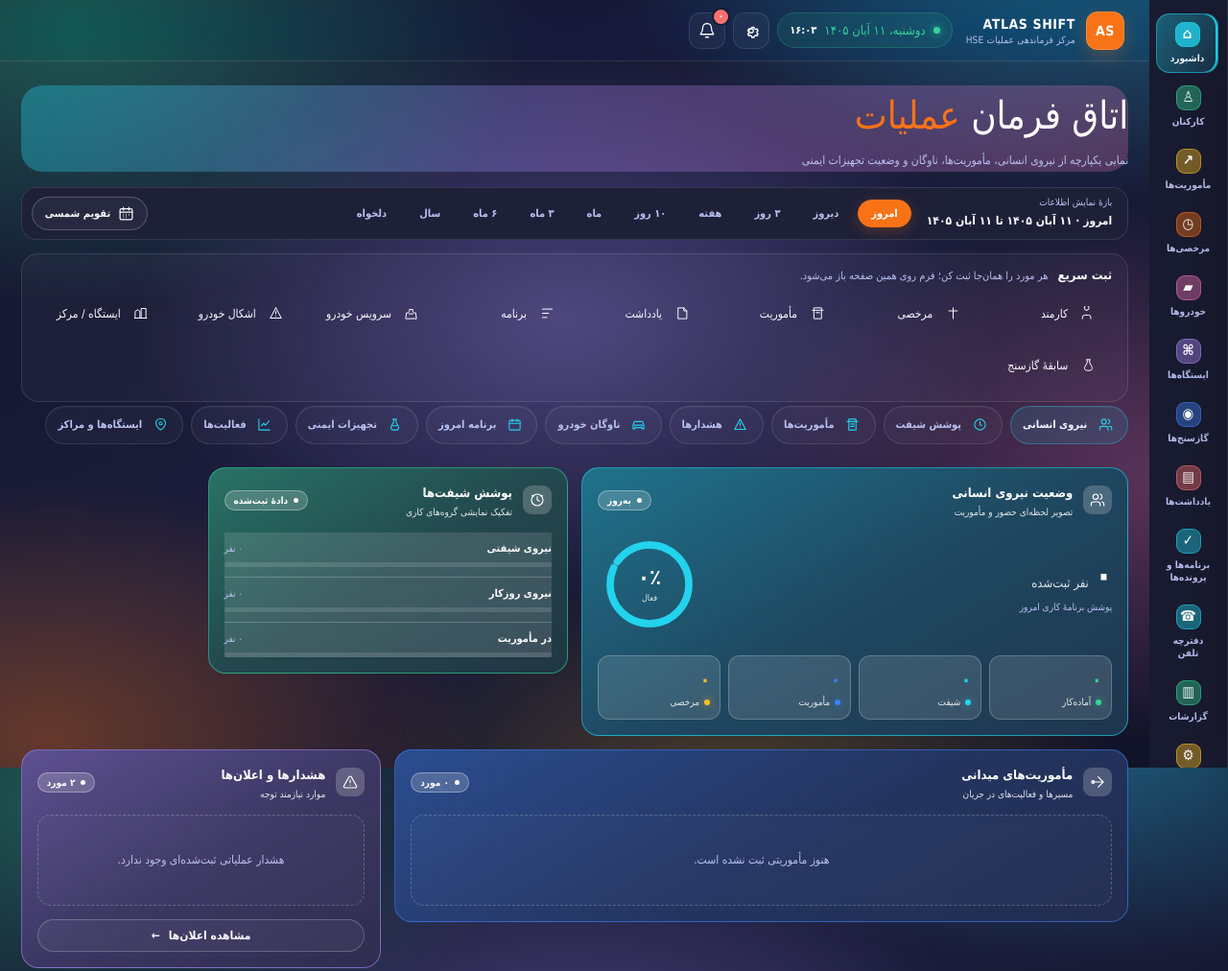
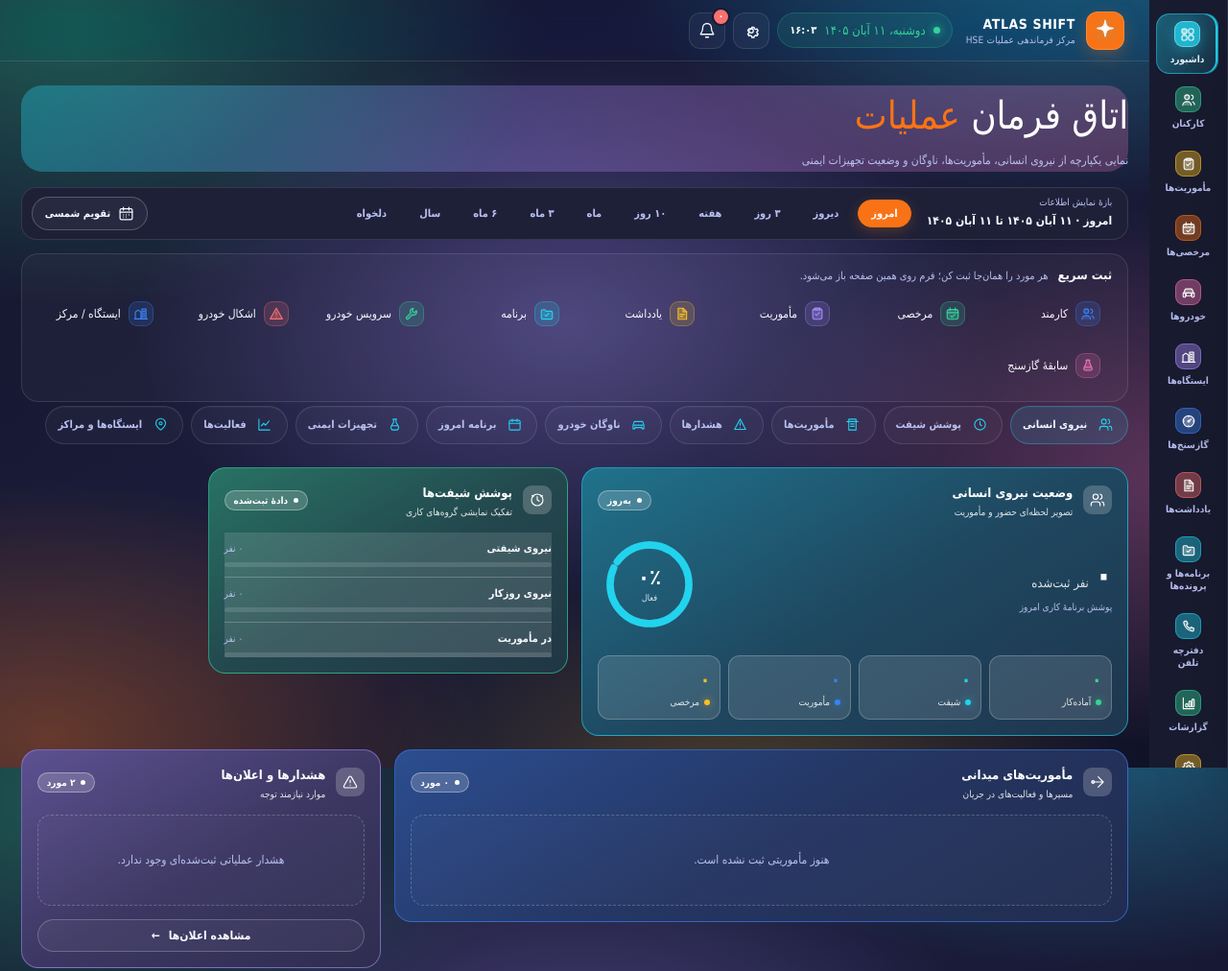
Before and after one commit to atlasaico2026b/shfit-gpt, a plain HTML site: page index.html in a window 1280 px wide. Shown: the top 1012 px of the page at 96% size. Drawn offline with Linux system fonts and the light colour scheme.

Commit message:
feat(icons): custom ATLAS glyph set, colored nav chips, new compass app icon
Co-authored-by: Shogo Agent <agent@shogo.ai>

```diff
--- /dev/null
+++ b/design/atlas-icons.css
@@ -0,0 +1,93 @@
+/* ─────────────────────────────────────────────────────────────────────────
+   ATLAS GLYPHS — استایل مجموعهٔ آیکون اختصاصی
+   هر آیکون دو لایه دارد: لایهٔ توپر کم‌رنگ (.f) و لایهٔ خط (.s)
+   ───────────────────────────────────────────────────────────────────────── */
+.atlas-ico {
+  width: 1em;
+  height: 1em;
+  display: block;
+  overflow: visible;
+}
+.atlas-ico .f {
+  fill: currentColor;
+  opacity: 0.22;
+  stroke: none;
+}
+.atlas-ico .s {
+  fill: none;
+  stroke: currentColor;
+  stroke-width: 1.7;
+  stroke-linecap: round;
+  stroke-linejoin: round;
+}
+
+/* ── ریل منو: تراشهٔ رنگی هر آیتم ─────────────────────────────────────── */
+.app-menu-item > .nav-ico {
+  display: grid;
+  place-items: center;
+  width: 27px;
+  height: 27px;
+  border-radius: 9px;
+  flex: none;
+  font-size: 16px;
+  color: var(--c-white);
+  background: rgba(var(--item-hue, var(--accent-rgb)), 0.42);
+  box-shadow: inset 0 0 0 1px rgba(var(--item-hue, var(--accent-rgb)), 0.55);
+  transition: background 0.18s ease, box-shadow 0.18s ease, transform 0.18s ease;
+}
+.app-menu-item > .nav-ico .atlas-ico { width: 16px; height: 16px; }
+.app-menu-item > .nav-ico .atlas-ico .f { opacity: 0.3; }
+.app-menu-item:hover > .nav-ico,
+.app-menu-item.active > .nav-ico {
+  background: rgba(var(--item-hue, var(--accent-rgb)), 0.8);
+  box-shadow: inset 0 0 0 1px rgba(var(--c-white-rgb), 0.35), 0 4px 14px rgba(var(--item-hue, var(--accent-rgb)), 0.35);
+  transform: translateY(-1px);
+}
+.app-menu-item:hover > .nav-ico .atlas-ico .f,
+.app-menu-item.active > .nav-ico .atlas-ico .f { opacity: 0.42; }
+
+/* ── نشان برنامه در نوار بالا ─────────────────────────────────────────── */
+.brandmark:before,
+.brandmark:after { display: none; }
+.brandmark-glyph {
+  display: grid;
+  place-items: center;
+  width: 100%;
+  height: 100%;
+  font-size: 24px;
+  color: var(--c-white);
+  filter: drop-shadow(0 2px 6px rgba(var(--c-cyan-rgb), 0.45));
+}
+.brandmark-glyph .atlas-ico { width: 26px; height: 26px; }
+.brandmark-glyph .atlas-ico .f { opacity: 0.95; color: #ffffff; }
+.brandmark-glyph .atlas-ico .s { stroke-width: 1.4; color: #ffffff; opacity: 0.9; }
+
+/* ── دکمه‌های ثبت سریع داشبورد ────────────────────────────────────────── */
+.quick-add-icon .atlas-ico { width: 16px; height: 16px; }
+.quick-add-icon .atlas-ico .f { opacity: 0.28; }
+.quick-add-btn:hover .quick-add-icon .atlas-ico .f { opacity: 0.4; }
+
+/* ── نشان دستهٔ اعلان‌ها ──────────────────────────────────────────────── */
+.alert-symbol .atlas-ico,
+.notice-mark .atlas-ico { width: 17px; height: 17px; }
+.alert-symbol .atlas-ico .f,
+.notice-mark .atlas-ico .f { opacity: 0.34; }
+.alert-symbol .atlas-ico .s,
+.notice-mark .atlas-ico .s { stroke-width: 1.9; }
+
+/* ── آیکون‌های داخل عنوان ویجت‌ها و سرصفحه‌ها ─────────────────────────── */
+.widget-icon .atlas-ico { width: 17px; height: 17px; }
+.widget-icon .atlas-ico .f { opacity: 0.26; }
+
+/* ── تراشهٔ رنگی آیکون در دکمه‌های ثبت سریع (بر اساس tone) ─────────────── */
+.quick-add-btn .quick-add-icon {
+  color: rgb(var(--tone-rgb, var(--c-white-rgb)));
+  background: rgba(var(--tone-rgb, var(--c-white-rgb)), 0.16);
+  box-shadow: inset 0 0 0 1px rgba(var(--tone-rgb, var(--c-white-rgb)), 0.3);
+  transition: background 0.18s ease, box-shadow 0.18s ease;
+}
+.quick-add-btn:hover .quick-add-icon {
+  background: rgba(var(--tone-rgb, var(--c-white-rgb)), 0.28);
+  box-shadow: inset 0 0 0 1px rgba(var(--tone-rgb, var(--c-white-rgb)), 0.5);
+}
+.quick-add-btn .quick-add-icon .atlas-ico .f { opacity: 0.3; }
--- /dev/null
+++ b/design/icons/atlas-icons.js
@@ -0,0 +1,98 @@
+/* ─────────────────────────────────────────────────────────────────────────
+   ATLAS GLYPHS — مجموعهٔ آیکون اختصاصی برنامه
+   زبان طراحی: شبکهٔ ۲۴×۲۴، خط ۱.۷ با سرهای گرد، و یک لایهٔ «توپر» کم‌رنگ
+   زیر خط‌ها (duotone) تا آیکون‌ها عمق و شخصیت داشته باشند.
+   استفاده: <span data-atlas-icon="dashboard"></span>  یا  ATLAS_ICONS.dashboard
+   ───────────────────────────────────────────────────────────────────────── */
+(function () {
+  const ICONS = {
+    dashboard:
+      '<g class="f"><rect x="3" y="3" width="7.6" height="7.6" rx="2.3"/></g>' +
+      '<g class="s"><rect x="3" y="3" width="7.6" height="7.6" rx="2.3"/><rect x="13.4" y="3" width="7.6" height="7.6" rx="2.3"/><rect x="3" y="13.4" width="7.6" height="7.6" rx="2.3"/><rect x="13.4" y="13.4" width="7.6" height="7.6" rx="2.3"/></g>',
+
+    employees:
+      '<g class="f"><circle cx="9.4" cy="8" r="3.7"/><path d="M2.8 20.6c0-3.4 3-5.8 6.6-5.8s6.6 2.4 6.6 5.8z"/></g>' +
+      '<g class="s"><circle cx="9.4" cy="8" r="3.7"/><path d="M2.8 20.6c0-3.4 3-5.8 6.6-5.8s6.6 2.4 6.6 5.8"/><path d="M16.4 4.7a3.4 3.4 0 0 1 0 6.7"/><path d="M18.3 15.3c1.8.7 2.9 2.3 2.9 4.3"/></g>',
+
+    missions:
+      '<g class="f"><rect x="4.8" y="4.4" width="14.4" height="16.2" rx="3.2"/></g>' +
+      '<g class="s"><rect x="4.8" y="4.4" width="14.4" height="16.2" rx="3.2"/><path d="M9 3.1h6a1.3 1.3 0 0 1 1.3 1.3v1.7H7.7V4.4A1.3 1.3 0 0 1 9 3.1Z"/><path d="m8.7 12.5 2 2 4.5-4.5"/></g>',
+
+    leaves:
+      '<g class="f"><rect x="3.4" y="5.4" width="17.2" height="15.2" rx="3.2"/></g>' +
+      '<g class="s"><rect x="3.4" y="5.4" width="17.2" height="15.2" rx="3.2"/><path d="M8 2.9v4.2M16 2.9v4.2M3.4 10.4h17.2"/><path d="m8.9 15.4 2 2 4.2-4.2"/></g>',
+
+    vehicles:
+      '<g class="f"><path d="M4.3 12.5 6.1 7.8A2.5 2.5 0 0 1 8.4 6.2h7.2a2.5 2.5 0 0 1 2.3 1.6l1.8 4.7z"/></g>' +
+      '<g class="s"><path d="M4.3 12.5 6.1 7.8A2.5 2.5 0 0 1 8.4 6.2h7.2a2.5 2.5 0 0 1 2.3 1.6l1.8 4.7"/><path d="M3.4 12.5h17.2v5.3a1.4 1.4 0 0 1-1.4 1.4h-1.1a1.4 1.4 0 0 1-1.4-1.4v-.9H7.3v.9a1.4 1.4 0 0 1-1.4 1.4H4.8a1.4 1.4 0 0 1-1.4-1.4z"/><circle cx="7.4" cy="15.2" r=".95"/><circle cx="16.6" cy="15.2" r=".95"/></g>',
+
+    stations:
+      '<g class="f"><path d="M13.4 20V4.5h6.3V20z"/></g>' +
+      '<g class="s"><path d="M3.1 20V9.3l4.4-3.1 4.4 3.1V20"/><path d="M13.4 20V4.5h6.3V20"/><path d="M1.9 20h20.2"/><path d="M15.5 8.3h2.1M15.5 11.9h2.1M15.5 15.5h2.1"/></g>',
+
+    gasmeters:
+      '<g class="f"><circle cx="12" cy="12" r="8.6"/></g>' +
+      '<g class="s"><circle cx="12" cy="12" r="8.6"/><path d="M12 12l4-3.3"/><circle cx="12" cy="12" r="1.4"/><path d="M12 3.4v1.7M20.6 12h-1.7M12 20.6v-1.7M3.4 12h1.7"/></g>',
+
+    notes:
+      '<g class="f"><path d="M5.9 3.4h7.7L19 8.7v11.9H5.9z"/></g>' +
+      '<g class="s"><path d="M5.9 3.4h7.7L19 8.7v11.9H5.9z"/><path d="M13.4 3.6v5.3H19"/><path d="M8.9 13h7M8.9 16.4h4.6"/></g>',
+
+    programs:
+      '<g class="f"><path d="M3.4 7.6a2 2 0 0 1 2-2h3.4l2 2.4h7.8a2 2 0 0 1 2 2v8.4a2 2 0 0 1-2 2H5.4a2 2 0 0 1-2-2z"/></g>' +
+      '<g class="s"><path d="M3.4 7.6a2 2 0 0 1 2-2h3.4l2 2.4h7.8a2 2 0 0 1 2 2v8.4a2 2 0 0 1-2 2H5.4a2 2 0 0 1-2-2z"/><path d="m9 13.6 2 2 4-4"/></g>',
+
+    phonebook:
+      '<g class="f"><path d="M6.2 3.6h2.6l1.9 4.4-2.2 1.4a11.6 11.6 0 0 0 5.7 5.7l1.4-2.2 4.4 1.9v2.6a2 2 0 0 1-2.2 2A16.4 16.4 0 0 1 4.2 5.8a2 2 0 0 1 2-2.2z"/></g>' +
+      '<g class="s"><path d="M6.2 3.6h2.6l1.9 4.4-2.2 1.4a11.6 11.6 0 0 0 5.7 5.7l1.4-2.2 4.4 1.9v2.6a2 2 0 0 1-2.2 2A16.4 16.4 0 0 1 4.2 5.8a2 2 0 0 1 2-2.2z"/></g>',
+
+    reports:
+      '<g class="f"><rect x="12.4" y="8.4" width="3.4" height="9.2" rx="1.5"/><rect x="17.2" y="5.4" width="3.4" height="12.2" rx="1.5"/></g>' +
+      '<g class="s"><path d="M3.6 20.4V3.6"/><path d="M3.6 20.4h17"/><rect x="7.2" y="12.6" width="3.4" height="5" rx="1.5"/><rect x="12.4" y="8.4" width="3.4" height="9.2" rx="1.5"/><rect x="17.2" y="5.4" width="3.4" height="12.2" rx="1.5"/></g>',
+
+    settings:
+      '<g class="f"><circle cx="12" cy="12" r="3.3"/></g>' +
+      '<g class="s"><path d="M10.6 3.2h2.8l.4 2.1 1.7.7 1.8-1.2 2 2-1.2 1.8.7 1.7 2.1.4v2.8l-2.1.4-.7 1.7 1.2 1.8-2 2-1.8-1.2-1.7.7-.4 2.1h-2.8l-.4-2.1-1.7-.7-1.8 1.2-2-2 1.2-1.8-.7-1.7-2.1-.4v-2.8l2.1-.4.7-1.7-1.2-1.8 2-2 1.8 1.2 1.7-.7z"/><circle cx="12" cy="12" r="3.3"/></g>',
+
+    maintenance:
+      '<g class="f"><path d="M14.7 3.3a5.1 5.1 0 0 0-4.3 7.7L4 17.4a2 2 0 0 0 2.8 2.8l6.4-6.4a5.1 5.1 0 0 0 6.5-6.7l-2.6 2.6-2.7-.6-.6-2.7z"/></g>' +
+      '<g class="s"><path d="M14.7 3.3a5.1 5.1 0 0 0-4.3 7.7L4 17.4a2 2 0 0 0 2.8 2.8l6.4-6.4a5.1 5.1 0 0 0 6.5-6.7l-2.6 2.6-2.7-.6-.6-2.7z"/></g>',
+
+    faults:
+      '<g class="f"><path d="M12 3.5 21.5 20H2.5z"/></g>' +
+      '<g class="s"><path d="M12 3.5 21.5 20H2.5z"/><path d="M12 9.3v4.3M12 16.7h.01"/></g>',
+
+    gaslogs:
+      '<g class="f"><path d="M9.4 3.4h5.2v4.3l3.6 8.1a2.6 2.6 0 0 1-2.4 3.7H8.2a2.6 2.6 0 0 1-2.4-3.7l3.6-8.1z"/></g>' +
+      '<g class="s"><path d="M9.4 3.4h5.2v4.3l3.6 8.1a2.6 2.6 0 0 1-2.4 3.7H8.2a2.6 2.6 0 0 1-2.4-3.7l3.6-8.1z"/><path d="M9.4 3.4h5.2M7.3 14.6h9.4"/></g>',
+
+    /* نشان برنامه — ستارهٔ قطب‌نما */
+    compass:
+      '<g class="f"><path d="M12 2.2c.5 5.4 2.1 7 7.5 7.5-5.4.5-7 2.1-7.5 7.5-.5-5.4-2.1-7-7.5-7.5 5.4-.5 7-2.1 7.5-7.5z"/></g>' +
+      '<g class="s"><path d="M12 2.2c.5 5.4 2.1 7 7.5 7.5-5.4.5-7 2.1-7.5 7.5-.5-5.4-2.1-7-7.5-7.5 5.4-.5 7-2.1 7.5-7.5z"/><circle cx="12" cy="9.7" r="1.1"/></g>'
+  };
+
+  function svg(name, extraClass) {
+    const body = ICONS[name];
+    if (!body) return '';
+    return '<svg class="atlas-ico' + (extraClass ? ' ' + extraClass : '') + '" viewBox="0 0 24 24" aria-hidden="true" focusable="false">' + body + '</svg>';
+  }
+
+  function hydrate(root) {
+    (root || document).querySelectorAll('[data-atlas-icon]').forEach(function (host) {
+      const name = host.getAttribute('data-atlas-icon');
+      if (!ICONS[name] || host.querySelector('svg')) return;
+      host.insertAdjacentHTML('afterbegin', svg(name));
+    });
+  }
+
+  window.ATLAS_ICONS = ICONS;
+  window.atlasIcon = svg;
+  window.atlasHydrateIcons = hydrate;
+
+  if (document.readyState === 'loading') {
+    document.addEventListener('DOMContentLoaded', function () { hydrate(); });
+  } else {
+    hydrate();
+  }
+})();
--- a/design/settings-view.css
+++ b/design/settings-view.css
@@ -377,10 +377,13 @@
   line-height: 1.85;
 }
 .notice-card[data-kind] .notice-body small {
+  display: block;
+  margin-top: 5px;
   color: rgba(5, 7, 12, 0.68);
   font-size: 11px;
   font-weight: 700;
 }
+.notice-card[data-kind] .notice-quick-comment { display: inline-flex; }
 .notice-card[data-kind] .notice-unread { background: #05070c; }
 .notice-card[data-kind] .notice-age {
   background: rgba(0, 0, 0, 0.1);
--- a/index.html
+++ b/index.html
@@ -32,30 +32,31 @@
   <link rel="stylesheet" href="./design/stations.css">
   <link rel="stylesheet" href="./design/vehicle-tabs.css">
   <link rel="stylesheet" href="./design/settings-view.css">
+  <link rel="stylesheet" href="./design/atlas-icons.css">
 </head>
 <body>
 
 
 <aside class="app-menu" aria-label="منوی اصلی برنامه">
   <nav class="app-menu-nav">
-    <a class="app-menu-item active" href="./index.html" title="داشبورد"><svg viewBox="0 0 24 24"><rect x="3" y="3" width="7" height="7" rx="1.6"/><rect x="14" y="3" width="7" height="7" rx="1.6"/><rect x="3" y="14" width="7" height="7" rx="1.6"/><rect x="14" y="14" width="7" height="7" rx="1.6"/></svg>داشبورد</a>
-    <a class="app-menu-item" href="./index.html?view=employees" title="پرسنل"><svg viewBox="0 0 24 24"><circle cx="9" cy="7" r="4"/><path d="M2 21v-2a4 4 0 0 1 4-4h6a4 4 0 0 1 4 4v2"/><path d="M17 3.5a4 4 0 0 1 0 7.5"/><path d="M19 15h1a3 3 0 0 1 3 3v3"/></svg>پرسنل</a>
-    <a class="app-menu-item" href="./index.html?view=missions" title="مأموریت‌ها"><svg viewBox="0 0 24 24"><path d="M9 4h6a1 1 0 0 1 1 1v1H8V5a1 1 0 0 1 1-1Z"/><path d="M8 6H6a1 1 0 0 0-1 1v13a1 1 0 0 0 1 1h12a1 1 0 0 0 1-1V7a1 1 0 0 0-1-1h-2"/><path d="M9 12h6M9 16h4"/></svg>مأموریت</a>
-    <a class="app-menu-item" href="./index.html?view=leaves" title="مرخصی‌ها"><svg viewBox="0 0 24 24"><rect x="3" y="5" width="18" height="16" rx="2"/><path d="M16 3v4M8 3v4M3 10h18"/><path d="M12 14v3h2"/></svg>مرخصی</a>
-    <a class="app-menu-item" href="./index.html?view=vehicles" title="خودروها"><svg viewBox="0 0 24 24"><path d="M4 13l1.8-5.2A2 2 0 0 1 7.7 6.5h8.6a2 2 0 0 1 1.9 1.3L20 13"/><path d="M3 13h18v5a1 1 0 0 1-1 1h-1a1 1 0 0 1-1-1v-1H6v1a1 1 0 0 1-1 1H4a1 1 0 0 1-1-1v-5Z"/><circle cx="7.5" cy="15.5" r="1"/><circle cx="16.5" cy="15.5" r="1"/></svg>خودرو</a>
-    <a class="app-menu-item" href="./index.html?view=stations" title="ایستگاه‌ها و مراکز"><svg viewBox="0 0 24 24"><path d="M3 20V9l4-3 4 3v11"/><path d="M13 20V4h8v16"/><path d="M15 8h4M15 12h4M15 16h4"/><path d="M2 20h20"/></svg>ایستگاه و مرکز</a>
-    <a class="app-menu-item" href="./index.html?view=gasmeters" title="گازسنج‌ها"><svg viewBox="0 0 24 24"><circle cx="12" cy="12" r="9"/><path d="M12 12l4-3"/><path d="M12 3v2M21 12h-2M12 21v-2M3 12h2"/></svg>گازسنج</a>
-    <a class="app-menu-item" href="./index.html?view=notes" title="یادداشت‌ها"><svg viewBox="0 0 24 24"><path d="M5 4h11l4 4v12a1 1 0 0 1-1 1H5a1 1 0 0 1-1-1V5a1 1 0 0 1 1-1Z"/><path d="M15 4v5h5"/><path d="M8 13h8M8 17h5"/></svg>یادداشت</a>
-    <a class="app-menu-item" href="./index.html?view=programs" title="برنامه‌ها و پرونده‌ها"><svg viewBox="0 0 24 24"><rect x="3" y="4" width="18" height="16" rx="2"/><path d="m8 12 2.5 2.5L16 9"/></svg>برنامه‌ها</a>
-    <a class="app-menu-item" href="./index.html?view=phonebook" title="دفترچه تلفن"><svg viewBox="0 0 24 24"><path d="M6 3h3l2 5-2.5 1.5a12 12 0 0 0 6 6L16 13l5 2v3a2 2 0 0 1-2 2A16 16 0 0 1 4 5a2 2 0 0 1 2-2Z"/></svg>دفترچه</a>
-    <a class="app-menu-item" href="./index.html?view=reports" title="گزارشات"><svg viewBox="0 0 24 24"><path d="M4 20V4"/><path d="M4 20h16"/><rect x="7" y="12" width="3" height="5" rx="1"/><rect x="12" y="8" width="3" height="9" rx="1"/><rect x="17" y="5" width="3" height="12" rx="1"/></svg>گزارش</a>
-    <a class="app-menu-item" href="./index.html?view=settings" title="تنظیمات"><svg viewBox="0 0 24 24"><circle cx="12" cy="12" r="3"/><path d="m19.4 15 .1.1 1.4 1.1-1.4 2.4-1.7-.7a8 8 0 0 1-1.8 1l-.3 1.8h-2.8l-.3-1.8a8 8 0 0 1-1.8-1l-1.7.7-1.4-2.4 1.4-1.1a7 7 0 0 1 0-2l-1.4-1.1 1.4-2.4 1.7.7a8 8 0 0 1 1.8-1l.3-1.8h2.8l.3 1.8a8 8 0 0 1 1.8 1l1.7-.7 1.4 2.4-1.4 1.1a7 7 0 0 1 0 2Z"/></svg>تنظیمات</a>
+    <a class="app-menu-item active" href="./index.html" title="داشبورد"><span class="nav-ico" data-atlas-icon="dashboard"></span>داشبورد</a>
+    <a class="app-menu-item" href="./index.html?view=employees" title="پرسنل"><span class="nav-ico" data-atlas-icon="employees"></span>پرسنل</a>
+    <a class="app-menu-item" href="./index.html?view=missions" title="مأموریت‌ها"><span class="nav-ico" data-atlas-icon="missions"></span>مأموریت</a>
+    <a class="app-menu-item" href="./index.html?view=leaves" title="مرخصی‌ها"><span class="nav-ico" data-atlas-icon="leaves"></span>مرخصی</a>
+    <a class="app-menu-item" href="./index.html?view=vehicles" title="خودروها"><span class="nav-ico" data-atlas-icon="vehicles"></span>خودرو</a>
+    <a class="app-menu-item" href="./index.html?view=stations" title="ایستگاه‌ها و مراکز"><span class="nav-ico" data-atlas-icon="stations"></span>ایستگاه و مرکز</a>
+    <a class="app-menu-item" href="./index.html?view=gasmeters" title="گازسنج‌ها"><span class="nav-ico" data-atlas-icon="gasmeters"></span>گازسنج</a>
+    <a class="app-menu-item" href="./index.html?view=notes" title="یادداشت‌ها"><span class="nav-ico" data-atlas-icon="notes"></span>یادداشت</a>
+    <a class="app-menu-item" href="./index.html?view=programs" title="برنامه‌ها و پرونده‌ها"><span class="nav-ico" data-atlas-icon="programs"></span>برنامه‌ها</a>
+    <a class="app-menu-item" href="./index.html?view=phonebook" title="دفترچه تلفن"><span class="nav-ico" data-atlas-icon="phonebook"></span>دفترچه</a>
+    <a class="app-menu-item" href="./index.html?view=reports" title="گزارشات"><span class="nav-ico" data-atlas-icon="reports"></span>گزارش</a>
+    <a class="app-menu-item" href="./index.html?view=settings" title="تنظیمات"><span class="nav-ico" data-atlas-icon="settings"></span>تنظیمات</a>
   </nav>
 </aside>
 
 <header class="topbar">
   <div class="brand" aria-label="ATLAS SHIFT">
-    <div class="brandmark"></div><div class="brandtext"><b>ATLAS SHIFT</b><span>مرکز فرماندهی عملیات HSE</span></div>
+    <div class="brandmark"><span class="brandmark-glyph" data-atlas-icon="compass"></span></div><div class="brandtext"><b>ATLAS SHIFT</b><span>مرکز فرماندهی عملیات HSE</span></div>
   </div>
   <div class="top-actions">
     <div class="clock-pill"><span class="live"></span><span id="dateText">در حال بارگذاری تاریخ</span><b id="clockText">--:--</b></div>
@@ -320,6 +321,7 @@
 <script src="./design/theme-switch.js" defer></script>
 <script src="./design/secure-store.js" defer></script>
 <script src="./modules.js" defer></script>
+<script src="./design/icons/atlas-icons.js"></script>
 <script src="./app.js" defer></script>
 <script src="./theme-two.js" defer></script>
 <script src="./settings-tabs.js" defer></script>
--- a/menu-manager.js
+++ b/menu-manager.js
@@ -3,18 +3,18 @@
 
   const STORAGE_KEY = 'atlasShiftMainMenuConfigV1';
   const DEFAULTS = [
-    { id: 'dashboard', title: 'داشبورد', icon: '⌂', href: './index.html', fixed: true },
-    { id: 'employees', title: 'کارکنان', icon: '♙', href: './index.html?view=employees' },
-    { id: 'missions', title: 'مأموریت‌ها', icon: '↗', href: './index.html?view=missions' },
-    { id: 'leaves', title: 'مرخصی‌ها', icon: '◷', href: './index.html?view=leaves' },
-    { id: 'vehicles', title: 'خودروها', icon: '▰', href: './index.html?view=vehicles' },
-    { id: 'stations', title: 'ایستگاه‌ها', icon: '⌘', href: './index.html?view=stations' },
-    { id: 'gasmeters', title: 'گازسنج‌ها', icon: '◉', href: './index.html?view=gasmeters' },
-    { id: 'notes', title: 'یادداشت‌ها', icon: '▤', href: './index.html?view=notes' },
-    { id: 'programs', title: 'برنامه‌ها و پرونده‌ها', icon: '✓', href: './index.html?view=programs' },
-    { id: 'phonebook', title: 'دفترچه تلفن', icon: '☎', href: './index.html?view=phonebook' },
-    { id: 'reports', title: 'گزارشات', icon: '▥', href: './index.html?view=reports' },
-    { id: 'settings', title: 'تنظیمات', icon: '⚙', href: './index.html?view=settings', fixed: true }
+    { id: 'dashboard', title: 'داشبورد', icon: 'dashboard', href: './index.html', fixed: true },
+    { id: 'employees', title: 'کارکنان', icon: 'employees', href: './index.html?view=employees' },
+    { id: 'missions', title: 'مأموریت‌ها', icon: 'missions', href: './index.html?view=missions' },
+    { id: 'leaves', title: 'مرخصی‌ها', icon: 'leaves', href: './index.html?view=leaves' },
+    { id: 'vehicles', title: 'خودروها', icon: 'vehicles', href: './index.html?view=vehicles' },
+    { id: 'stations', title: 'ایستگاه‌ها', icon: 'stations', href: './index.html?view=stations' },
+    { id: 'gasmeters', title: 'گازسنج‌ها', icon: 'gasmeters', href: './index.html?view=gasmeters' },
+    { id: 'notes', title: 'یادداشت‌ها', icon: 'notes', href: './index.html?view=notes' },
+    { id: 'programs', title: 'برنامه‌ها و پرونده‌ها', icon: 'programs', href: './index.html?view=programs' },
+    { id: 'phonebook', title: 'دفترچه تلفن', icon: 'phonebook', href: './index.html?view=phonebook' },
+    { id: 'reports', title: 'گزارشات', icon: 'reports', href: './index.html?view=reports' },
+    { id: 'settings', title: 'تنظیمات', icon: 'settings', href: './index.html?view=settings', fixed: true }
   ];
   const TARGETS = {
     dashboard: './index.html', employees: './index.html?view=employees',
@@ -86,7 +86,12 @@
       a.href = item.href;
       a.dataset.menuId = item.id;
       const icon = document.createElement('span');
-      icon.textContent = item.icon;
+      icon.className = 'nav-ico';
+      if (window.atlasIcon && window.ATLAS_ICONS && window.ATLAS_ICONS[item.icon]) {
+        icon.innerHTML = window.atlasIcon(item.icon);
+      } else {
+        icon.textContent = item.icon;
+      }
       a.append(icon, document.createTextNode(item.title));
       fragment.appendChild(a);
     });
```
Also changed, not shown: README.md, design/icons/icon-180.png, design/icons/icon-192.png, design/icons/icon-512.png, icon.svg, modules.js.
